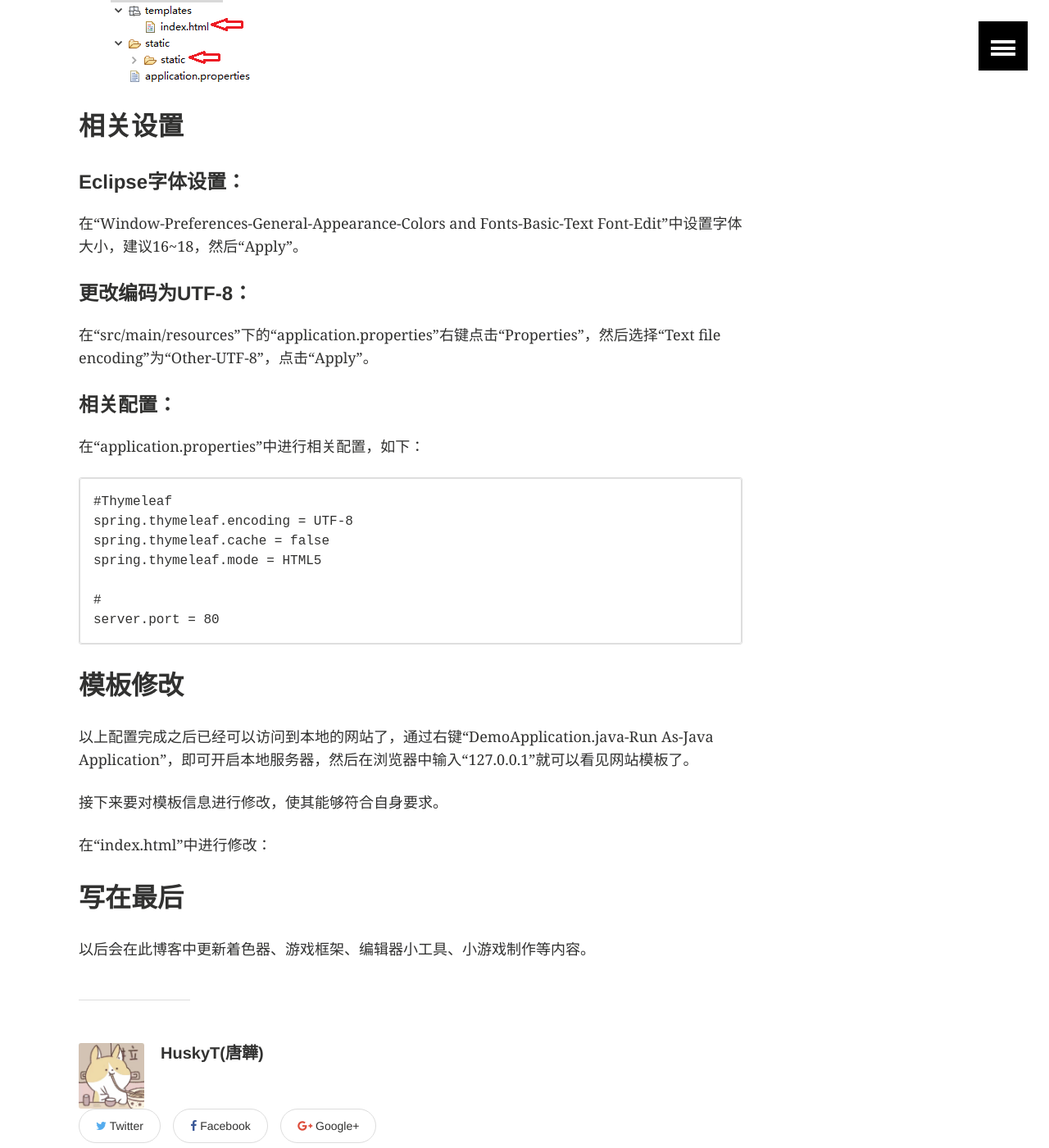
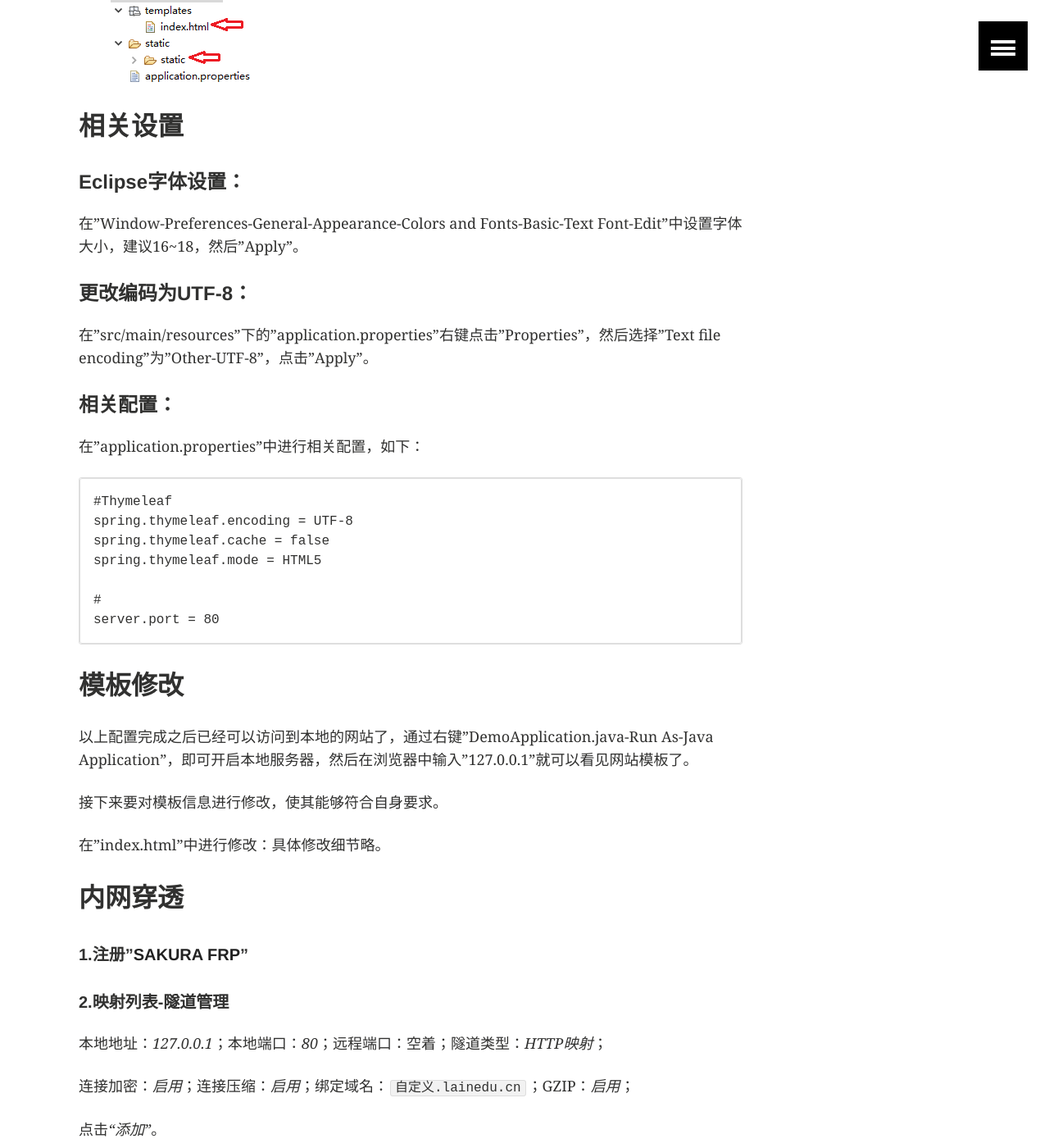
Before and after one commit to HuskyTGame/HuskyTGame.github.io, a Jekyll site: the page built from _posts/others/2019-09-07-搭建自己的网站.md, in a window 1280 px wide and 1400 px high, scrolled down 3150 px. Shown: the whole window at 82% size. Built offline with Jekyll 4.4.1, drawn with Linux system fonts in a browser that asks for light colours; some of the changed text lies outside the part shown.

Commit message:
Update 2019-09-07-搭建自己的网站.md

````diff
--- a/_posts/others/2019-09-07-搭建自己的网站.md
+++ b/_posts/others/2019-09-07-搭建自己的网站.md
@@ -19,35 +19,36 @@ image:
 
 #### 环境配置：
 [百度网盘下载地址](https://pan.baidu.com/s/1XUPpjpWzMeatgj5C5ZECrw)（提取码：ue7h）
+
 * 安装javaJDK
 * 安装gradle
 * 安装eclipse
 
 ##### 1.安装javaJDK：
 
-运行并安装“_jdk-8u171-windows-x64.exe_”，在安装的最后会提示安装“_jre_”，可以不必安装，因为jdk中已经包含jre。
+运行并安装"_jdk-8u171-windows-x64.exe_"，在安装的最后会提示安装"_jre_"，可以不必安装，因为jdk中已经包含jre。
 
 **配置：**
 
-（1）“我的电脑鼠标右键-属性-高级系统设置-高级-环境变量-系统变量-新建”
+(1) "我的电脑鼠标右键-属性-高级系统设置-高级-环境变量-系统变量-新建"
 
 变量名：*JAVA_HOME*；变量值：*E:\Work\Environment\JavaJDK*（JavaJDK所在文件夹路径）
 
-（2）“我的电脑鼠标右键-属性-高级系统设置-高级-环境变量-系统变量-Path-编辑-新建”
+(2) "我的电脑鼠标右键-属性-高级系统设置-高级-环境变量-系统变量-Path-编辑-新建"
 
 *%JAVA_HOME%\bin*
 
 ##### 2.安装Gradle：
 
-解压缩“_gradle-4.10.1-all.zip_”。
+解压缩"_gradle-4.10.1-all.zip_"。
 
 **配置：**
 
-(1) “我的电脑鼠标右键-属性-高级系统设置-高级-环境变量-系统变量-新建”
+(1) "我的电脑鼠标右键-属性-高级系统设置-高级-环境变量-系统变量-新建"
 
 变量名：*GRADLE_HOME*；变量值：*E:\Work\Environment\gradle-4.10.1*（Gradle所在文件夹路径）
 
-(2) “我的电脑鼠标右键-属性-高级系统设置-高级-环境变量-系统变量-Path-编辑-新建”
+(2) "我的电脑鼠标右键-属性-高级系统设置-高级-环境变量-系统变量-Path-编辑-新建"
 
 *%GRADLE_HOME%\bin*
 
@@ -68,33 +69,33 @@ SpringBoot：*2.1.8*
 
 Project Metadata：*Group：*自行取名；*Artifact：*自行取名
 
-Dependencies：add *“Spring Web”* 和 *“Thymeleaf”*。
+Dependencies：add *"Spring Web"* 和 *"Thymeleaf"*。
 
 #### 下载工程：
 
-点击*“Generate the project”*
+点击*"Generate the project"*
 
 #### 编译：
 
 解压上一步下载好的工程压缩包，然后在解压的文件夹内按住*SHIFT*加*鼠标右键*打开*Powershell窗口*。
 
-在窗口内输入*“gradle build”*，则开始编译，解析依赖。期间会联网，如果出现*Time Out*错误继续此步即可。
+在窗口内输入*"gradle build"*，则开始编译，解析依赖。期间会联网，如果出现*Time Out*错误继续此步即可。
 
 #### 导入工程：
 
 打开*Eclipse*
 
-此处“File-Import-Gradle-Existing Gradle Project-Next-Next-Project root directory”即为项目的位置，选择为之前下载好的项目的文件夹。
+此处"File-Import-Gradle-Existing Gradle Project-Next-Next-Project root directory"即为项目的位置，选择为之前下载好的项目的文件夹。
 
-点击“Next”，勾选*“Override workspace settings”*，在“Gradle distribution”中选择*“Specific Gradle version-4.10.1”*。
+点击"Next"，勾选*"Override workspace settings"*，在"Gradle distribution"中选择*"Specific Gradle version-4.10.1"*。
 
-在“Gradle User Home”中选择安装Gradle的位置*“E:\Work\Environment\gradle-4.10.1”*
+在"Gradle User Home"中选择安装Gradle的位置*"E:\Work\Environment\gradle-4.10.1"*
 
-点击“Finish”，然后耐心等待项目导入。
+点击"Finish"，然后耐心等待项目导入。
 
 #### 导入项目资源：
 
-将资源*“static”**和**“index.html”*导入项目的*“src/maiin/resources”*中，如下图：
+将资源*"static"*和*"index.html"*导入项目的*"src/maiin/resources"*中，如下图：
 
 ![picture1](https://huskytgame.github.io/images/in-post/others/2019-09-07-搭建自己的网站/screenshot001.png)
 
@@ -102,15 +103,15 @@ Dependencies：add *“Spring Web”* 和 *“Thymeleaf”*。
 
 #### Eclipse字体设置：
 
-在“Window-Preferences-General-Appearance-Colors and Fonts-Basic-Text Font-Edit”中设置字体大小，建议16~18，然后“Apply”。
+在"Window-Preferences-General-Appearance-Colors and Fonts-Basic-Text Font-Edit"中设置字体大小，建议16~18，然后"Apply"。
 
 #### 更改编码为UTF-8：
 
-在“src/main/resources”下的“application.properties”右键点击“Properties”，然后选择“Text file encoding”为“Other-UTF-8”，点击“Apply”。
+在"src/main/resources"下的"application.properties"右键点击"Properties"，然后选择"Text file encoding"为"Other-UTF-8"，点击"Apply"。
 
 #### 相关配置：
 
-在“application.properties”中进行相关配置，如下：
+在"application.properties"中进行相关配置，如下：
 
 ```
 #Thymeleaf
@@ -124,16 +125,34 @@ server.port = 80
 
 ## 模板修改
 
-以上配置完成之后已经可以访问到本地的网站了，通过右键“DemoApplication.java-Run As-Java Application”，即可开启本地服务器，然后在浏览器中输入“127.0.0.1”就可以看见网站模板了。
+以上配置完成之后已经可以访问到本地的网站了，通过右键"DemoApplication.java-Run As-Java Application"，即可开启本地服务器，然后在浏览器中输入"127.0.0.1"就可以看见网站模板了。
 
 接下来要对模板信息进行修改，使其能够符合自身要求。
 
-在“index.html”中进行修改：
+在"index.html"中进行修改：具体修改细节略。
 
+## 内网穿透
 
+##### 1.注册"[SAKURA FRP](https://www.natfrp.com/)"
 
+##### 2.映射列表-隧道管理
 
+本地地址：*127.0.0.1*；本地端口：*80*；远程端口：空着；隧道类型：*HTTP映射*；
+
+连接加密：*启用*；连接压缩：*启用*；绑定域名：`自定义.lainedu.cn`；GZIP：*启用*；
+
+点击*"添加"*。
+
+##### 3.下载客户端
+
+在"客户软件-Window客户端"中下载"Window图形界面版本"。
+
+##### 4.启动
+
+第一次启动"Sakura Frp"时先修改映射信息(登录账号后会自动将映射信息保存到本地)，然后切换映射管理。选择"43香港移动"。
+
+启动好内网穿透客户端后，再启动Eclipse的项目(右键"DemoApplication.java-Run As-Java Application")，之后就可以访问自己的网站了~
 
 ## 写在最后
 
-以后会在此博客中更新着色器、游戏框架、编辑器小工具、小游戏制作等内容。
+使用内网穿透搭建网站的好处在于省去了租赁服务器的费用，缺点在于如果想访问网站，必须保持内网穿透客户端和Eclipse项目处于开启状态。
````
